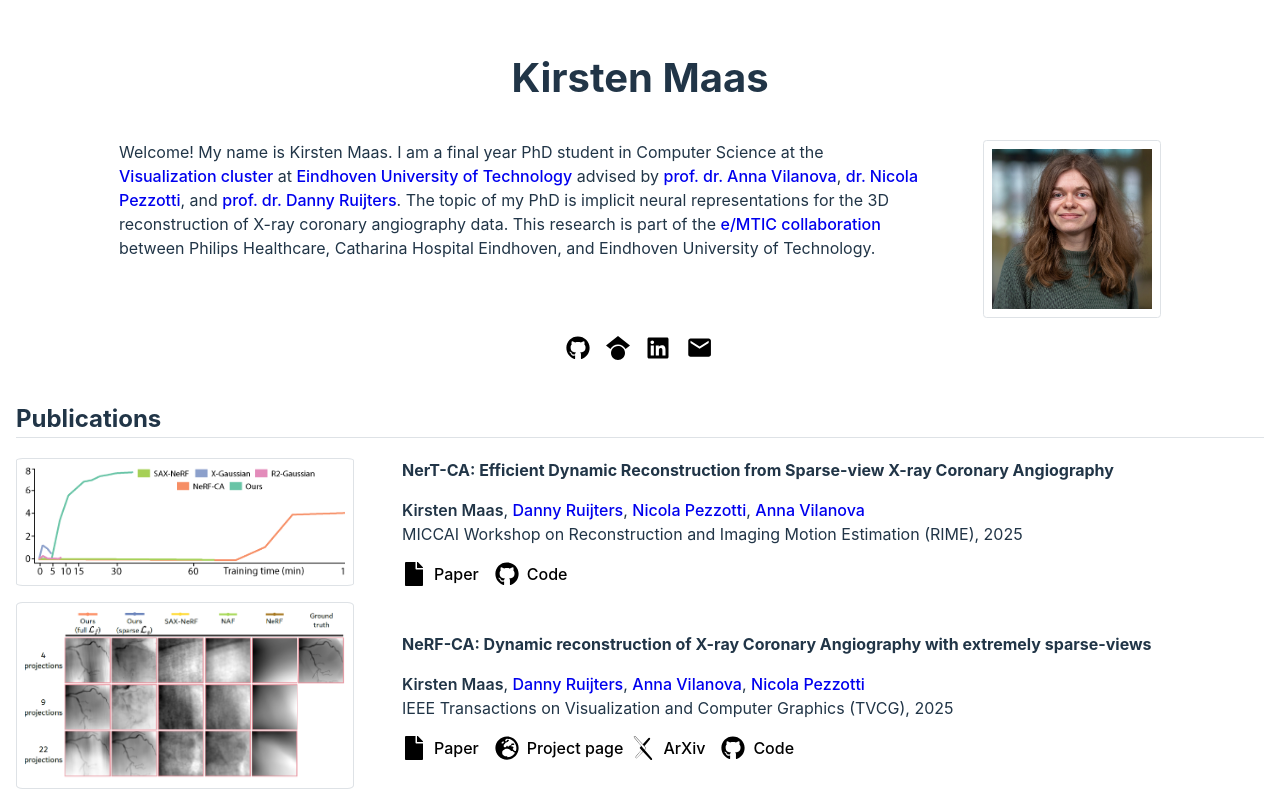
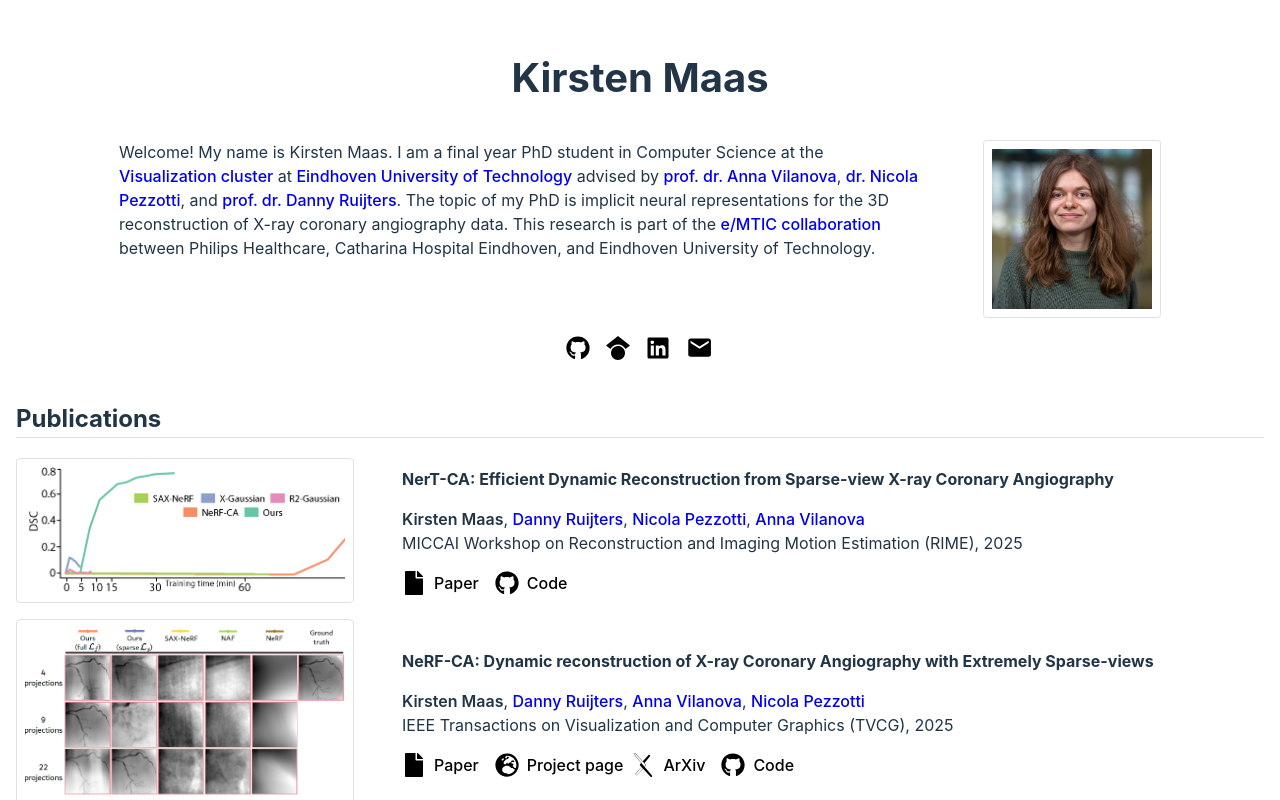
Before and after one commit to kirstenmaas/kirstenmaas.github.io, a React (Vite) app: page / in a window 1280 px wide. Shown: the top 800 px of the page. Built offline with nearby package versions, Linux system fonts and the light colour scheme.

Commit message:
update vite

```diff
--- a/package.json
+++ b/package.json
@@ -27,6 +27,6 @@
     "eslint-plugin-react-hooks": "^5.1.0-rc.0",
     "eslint-plugin-react-refresh": "^0.4.9",
     "globals": "^15.9.0",
-    "vite": "^5.4.1"
+    "vite":  ">=5.4.19"
   }
 }
--- a/src/App.jsx
+++ b/src/App.jsx
@@ -52,7 +52,7 @@ const publications = [
     imageUrl: './nert-ca.png',
   },
   {
-    title: 'NeRF-CA: Dynamic reconstruction of X-ray Coronary Angiography with extremely sparse-views',
+    title: 'NeRF-CA: Dynamic reconstruction of X-ray Coronary Angiography with Extremely Sparse-views',
     authors: [authorList[0], authorList[3], authorList[4], authorList[1]],
     venue: 'IEEE Transactions on Visualization and Computer Graphics (TVCG)',
     year: '2025',
```
Also changed, not shown: public/nert-ca.png.
